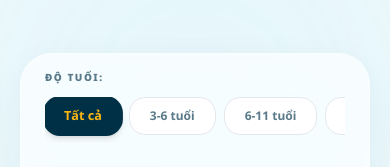
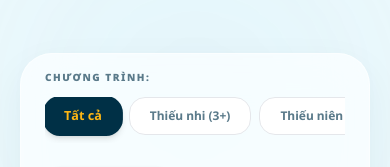
Before and after one commit to Fast-9999/octo-web, a Next.js app: page /khoa-hoc in a window 390 px wide. Shown: the part 375-542 px from the top of the page. Built offline with nearby package versions, Linux system fonts and the light colour scheme.

Commit message:
Update proposal UI/UX cho website Octo - mobile first

```diff
--- a/app/(main)/khoa-hoc/[id]/page.tsx
+++ b/app/(main)/khoa-hoc/[id]/page.tsx
@@ -36,8 +36,8 @@ const COURSE_DETAILS: Record<string, any> = {
   'thieu-nhi': {
     title: 'Tiếng Anh Thiếu Nhi.',
     subtitle: 'Vui học tiếng Anh, khơi dậy tiềm năng.',
-    desc: 'Chương trình được thiết kế đặc biệt cho trẻ từ 3-6 tuổi, kết hợp phương pháp học qua chơi (Play-based learning). Giúp trẻ phát triển phản xạ ngôn ngữ tự nhiên, phát âm chuẩn bản xứ và nuôi dưỡng sự tự tin ngay từ những năm tháng đầu đời.',
-    audience: ['Trẻ em từ 3 đến 6 tuổi.', 'Bé bắt đầu làm quen với tiếng Anh.', 'Phụ huynh muốn con học phát âm chuẩn từ nhỏ.'],
+    desc: 'Chương trình được thiết kế đặc biệt cho trẻ từ 3 tuổi trở lên, kết hợp phương pháp học qua chơi (Play-based learning). Giúp trẻ phát triển phản xạ ngôn ngữ tự nhiên, phát âm chuẩn bản xứ và nuôi dưỡng sự tự tin ngay từ những năm tháng đầu đời.',
+    audience: ['Trẻ em từ 3 tuổi trở lên.', 'Bé bắt đầu làm quen với tiếng Anh.', 'Phụ huynh muốn con học phát âm chuẩn từ nhỏ.'],
     schedule: '2 buổi/tuần (Thứ 2-4, 3-5 hoặc Cuối tuần). Mỗi buổi 1.5 giờ.',
     tuition: 'Từ 14.000.000đ - 27.500.000đ / Khóa',
     levels: [
@@ -54,7 +54,7 @@ const COURSE_DETAILS: Record<string, any> = {
     title: 'Tiếng Anh Thiếu Niên.',
     subtitle: 'Nền tảng vững chắc, vươn tầm quốc tế.',
     desc: 'Lộ trình phát triển toàn diện 4 kỹ năng Nghe - Nói - Đọc - Viết. Khóa học tập trung xây dựng tư duy phản biện (Critical Thinking) và trang bị kiến thức học thuật để học viên sẵn sàng chinh phục các kỳ thi quốc tế như Cambridge, IELTS.',
-    audience: ['Học sinh cấp 1, cấp 2 (từ 6-11 tuổi).', 'Học viên cần xây gốc ngữ pháp và từ vựng.', 'Học viên có định hướng thi chứng chỉ quốc tế.'],
+    audience: ['Học sinh cấp 2, cấp 3 (từ 12 tuổi trở lên).', 'Học viên cần xây gốc ngữ pháp và từ vựng.', 'Học viên có định hướng thi chứng chỉ quốc tế.'],
     schedule: '2 buổi/tuần (Thứ 3-5, 4-6 hoặc Cuối tuần). Mỗi buổi 2 giờ.',
     tuition: 'Từ 14.000.000đ - 27.500.000đ / Khóa',
     levels: [
@@ -71,7 +71,7 @@ const COURSE_DETAILS: Record<string, any> = {
     title: 'Tiếng Anh Cấp Tốc.',
     subtitle: 'Đột phá điểm số, tự tin giao tiếp.',
     desc: 'Khóa học được thiết kế tinh gọn, cá nhân hóa lộ trình để tối ưu thời gian học. Phù hợp cho học viên cần luyện thi chứng chỉ gấp hoặc người đi làm muốn cải thiện khả năng tiếng Anh trong thời gian ngắn nhất.',
-    audience: ['Học sinh, sinh viên từ 11-16 tuổi.', 'Người cần thi chứng chỉ IELTS, TOEIC gấp.', 'Người đi làm bận rộn cần học cấp tốc.'],
+    audience: ['Mọi lứa tuổi (Học sinh, sinh viên, người đi làm...)', 'Người cần thi chứng chỉ IELTS, TOEIC gấp.', 'Người đi làm bận rộn cần học cấp tốc.'],
     schedule: '3 buổi/tuần hoặc linh hoạt theo lịch học viên. Mỗi buổi 2 giờ.',
     tuition: 'Từ 20.000.000đ - 27.500.000đ / Khóa',
     levels: [
--- a/app/(main)/khoa-hoc/page.tsx
+++ b/app/(main)/khoa-hoc/page.tsx
@@ -35,7 +35,7 @@ const FadeIn = ({ children, delay = 0, className = "" }: { children: React.React
 // Dữ liệu Khóa học và Cấp độ
 const COURSE_DATA = [
   {
-    id: 'thieu-nhi', category: 'Thiếu nhi', age: '3-6 tuổi', level: 'Cơ bản', title: 'Tiếng Anh Thiếu Nhi.',
+    id: 'thieu-nhi', category: 'Thiếu nhi', age: 'Thiếu nhi (3+)', level: 'Cơ bản', title: 'Tiếng Anh Thiếu Nhi.',
     desc: 'Khơi dậy niềm đam mê tiếng Anh từ nhỏ thông qua phương pháp học qua chơi (Play-based learning). Lộ trình 7 cấp độ từ cơ bản đến nâng cao.',
     levels: [
       { id: 1, name: 'Level 1', img: 'https://octo.vn/img_data/images/hinhanh/1.jpg' },
@@ -48,7 +48,7 @@ const COURSE_DATA = [
     ]
   },
   {
-    id: 'thieu-nien', category: 'Thiếu niên', age: '6-11 tuổi', level: 'Trung cấp', title: 'Tiếng Anh Thiếu Niên.',
+    id: 'thieu-nien', category: 'Thiếu niên', age: 'Thiếu niên (12+)', level: 'Trung cấp', title: 'Tiếng Anh Thiếu Niên.',
     desc: 'Phát triển toàn diện 4 kỹ năng và tư duy phản biện. Trang bị kiến thức vững chắc để chinh phục các kỳ thi quốc tế. Lộ trình 7 cấp độ chuyên sâu.',
     levels: [
       { id: 1, name: 'Level 1', img: 'https://octo.vn/img_data/images/khoa-hoc/1%20(1).jpg' },
@@ -61,7 +61,7 @@ const COURSE_DATA = [
     ]
   },
   {
-    id: 'cap-toc', category: 'Cấp tốc', age: '11-16 tuổi', level: 'Nâng cao', title: 'Tiếng Anh Cấp Tốc.',
+    id: 'cap-toc', category: 'Cấp tốc', age: 'Cấp tốc', level: 'Nâng cao', title: 'Tiếng Anh Cấp Tốc.',
     desc: 'Lộ trình tinh gọn giúp học viên bứt phá điểm số và giao tiếp tự tin trong thời gian ngắn nhất. Chương trình 6 cấp độ hiệu quả cao.',
     levels: [
       { id: 1, name: 'Level 1', img: 'https://octo.vn/img_data/images/khoa-hoc/1.jpg' },
@@ -149,9 +149,9 @@ export default function CourseListing() {
 
           {/* Lọc theo tuổi - 📱 MỚI: Tối ưu Snap Scrolling ngang trên mobile */}
           <div className="flex flex-col md:flex-row md:items-center gap-3 md:gap-4 w-full md:w-auto">
-            <span className="text-[10px] font-black text-[#5a7a8a] uppercase tracking-[0.15em] shrink-0">Độ tuổi:</span>
+            <span className="text-[10px] font-black text-[#5a7a8a] uppercase tracking-[0.15em] shrink-0">CHƯƠNG TRÌNH:</span>
             <div className="flex overflow-x-auto snap-x snap-mandatory scrollbar-hide gap-2 pb-2 md:pb-0 w-full md:flex-wrap">
-              {['Tất cả', '3-6 tuổi', '6-11 tuổi', '11-16 tuổi'].map(age => (
+              {['Tất cả', 'Thiếu nhi (3+)', 'Thiếu niên (12+)', 'Cấp tốc'].map(age => (
                 <button
                   key={age} onClick={() => setFilterAge(age)}
                   className={`snap-center shrink-0 px-5 py-2.5 rounded-[1rem] text-xs font-bold transition-all duration-300 active:scale-95 ${filterAge === age ?
```
